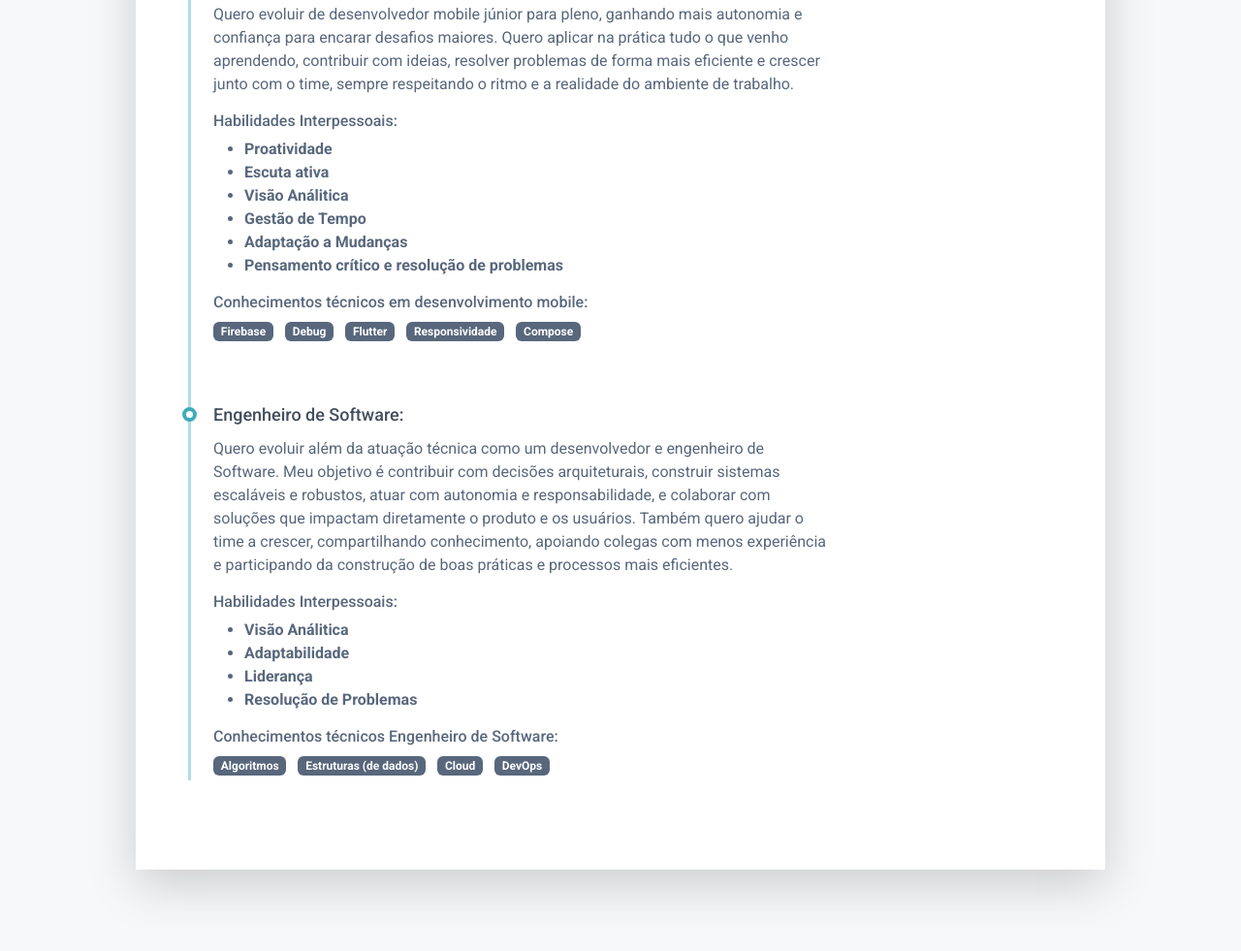
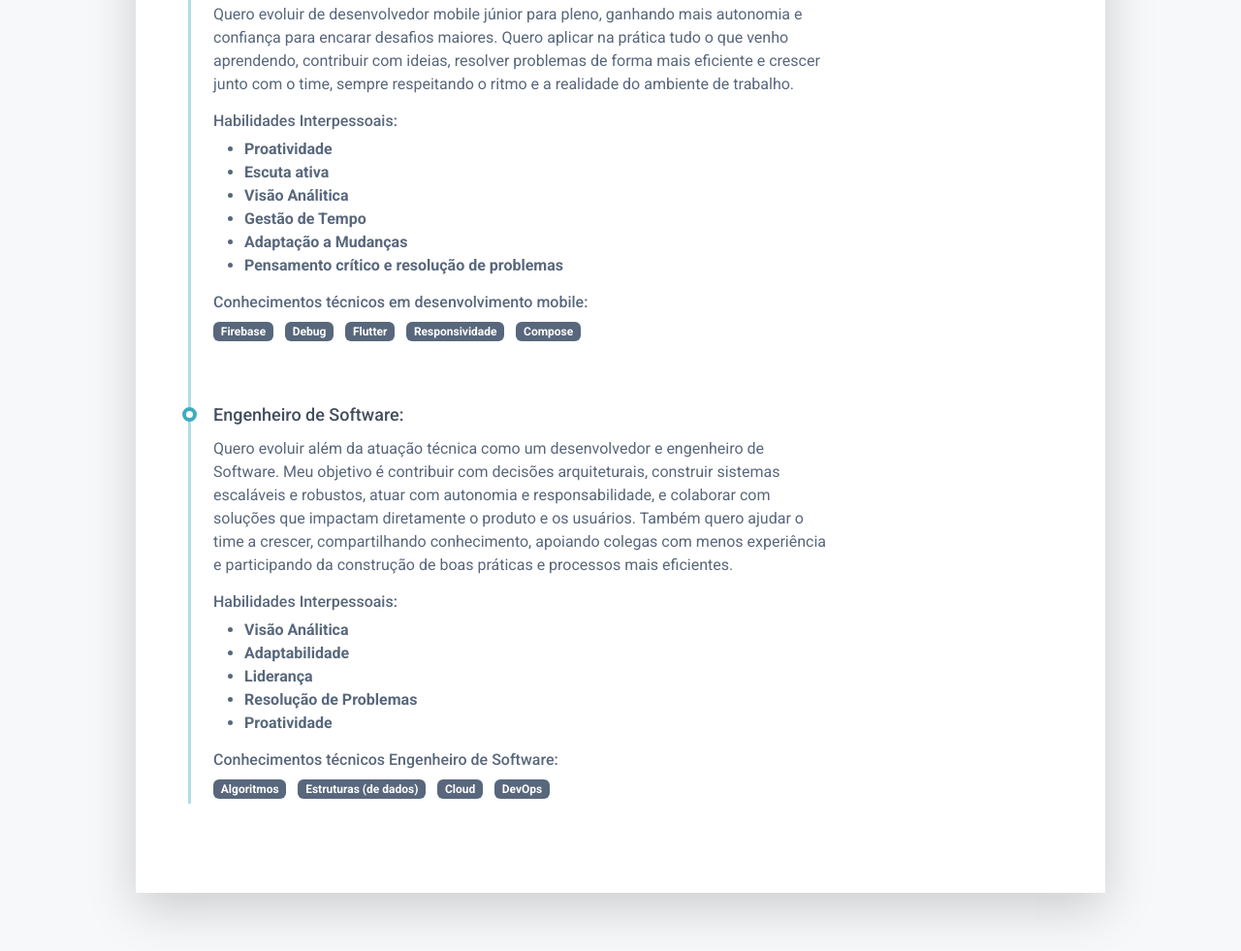
Before and after one commit to MayconxDev/MapaDeCarreira, a plain HTML site: page index.html in a window 1280 px wide. Shown: the part 1599-2580 px from the top of the page at 97% size. Before the commit the page ends 2556 px from the top, so only its background shows below. Drawn offline with Linux system fonts and the light colour scheme.

Commit message:
Tudo Pronto

```diff
--- a/index.html
+++ b/index.html
@@ -271,6 +271,7 @@
 												<li><b>Adaptabilidade</b></li>
 												<li><b>Liderança</b></li>
 												<li><b>Resolução de Problemas</b></li>
+												<li><b>Proatividade</b></li>
 											</ul>
 											<h4 class="resume-timeline-item-desc-heading font-weight-bold">
 												Conhecimentos técnicos Engenheiro de Software:</h4>
```
